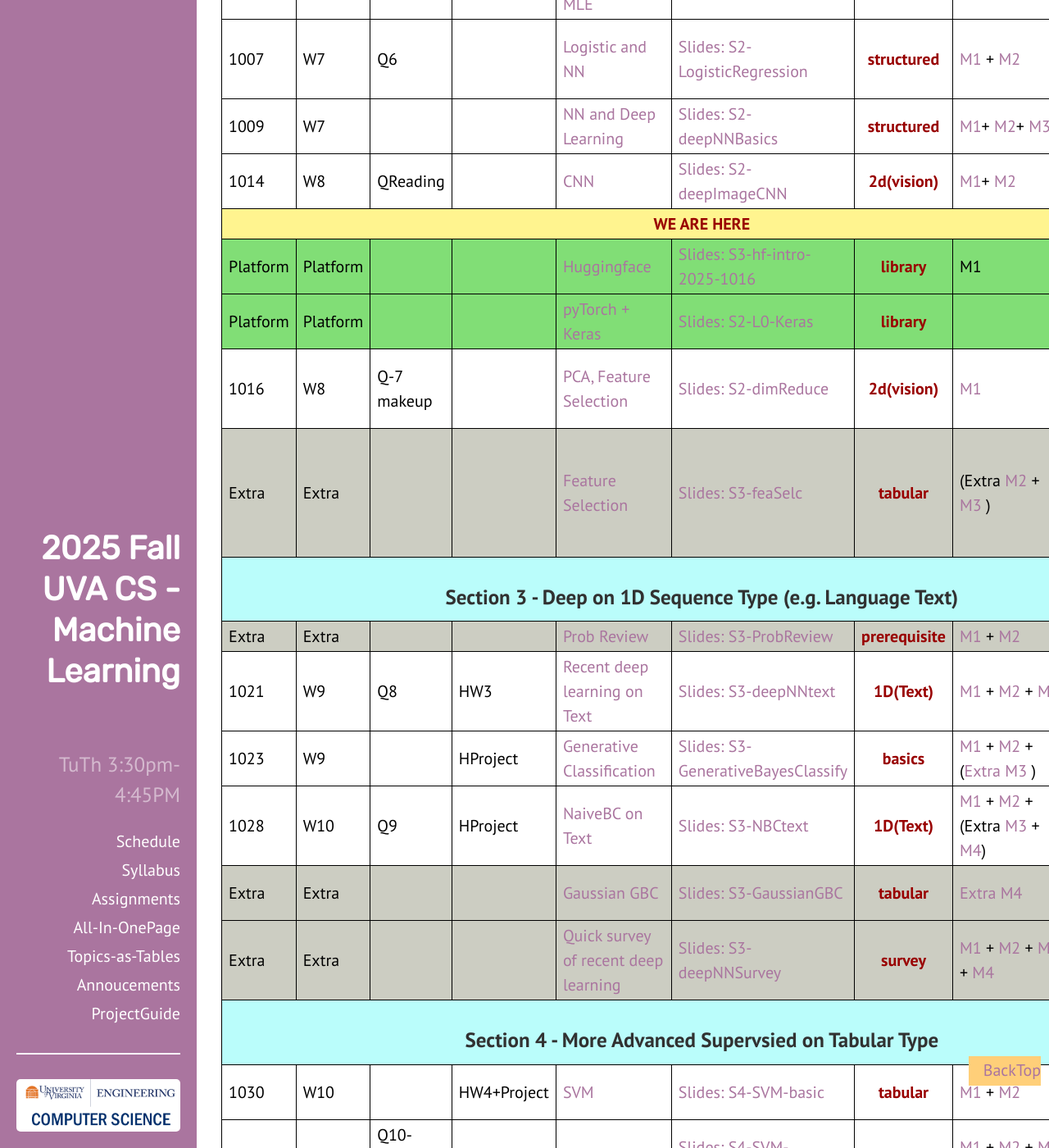
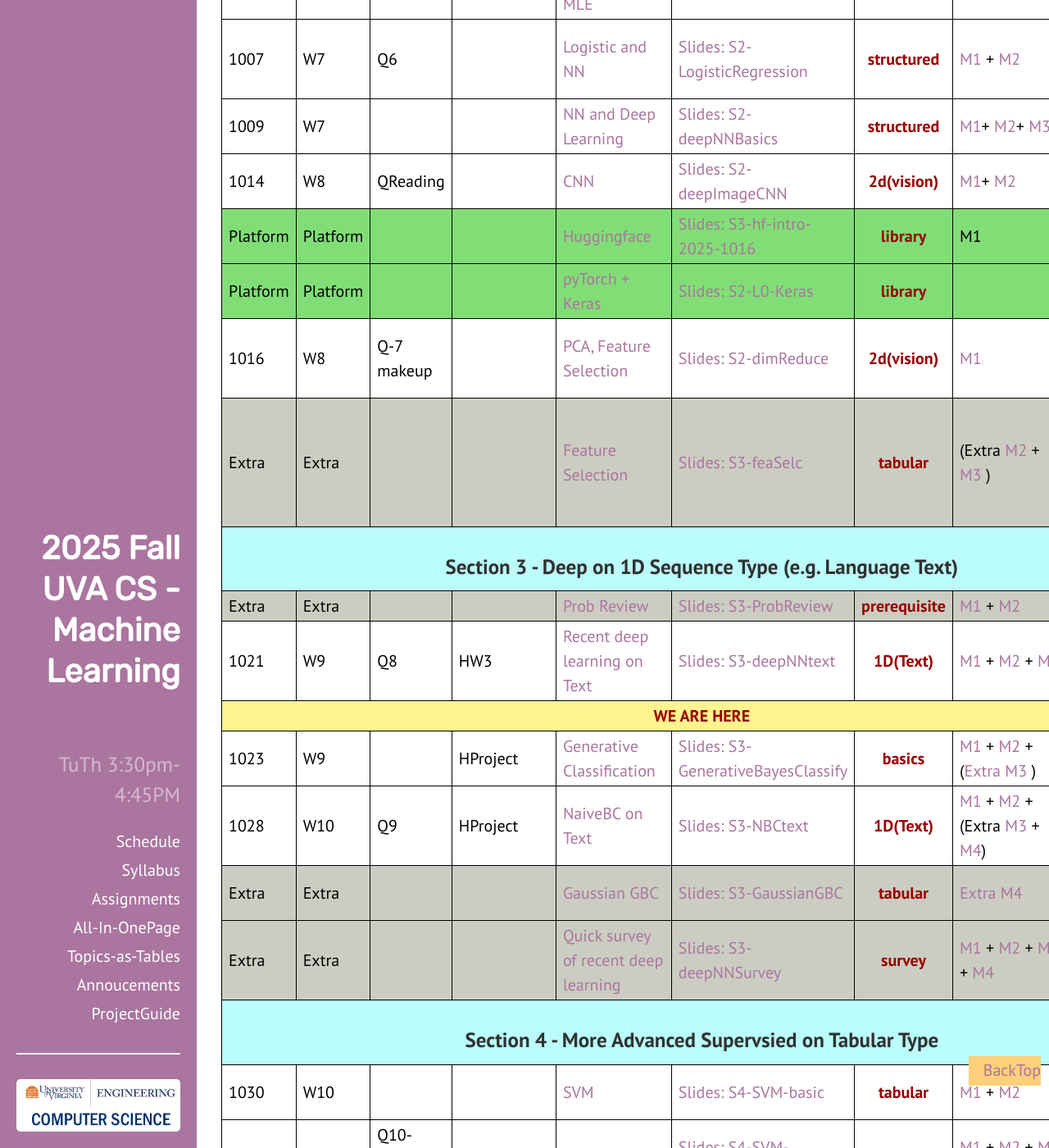
Before and after one commit to qiyanjun/2025Fall-UVA-CS-MachineLearningDeep, a Jekyll site: the page built from index.html, in a window 1280 px wide and 1400 px high, scrolled down 2331 px. Shown: the whole window at 82% size. Built offline with Jekyll 4.4.1, drawn with Linux system fonts in a browser that asks for light colours.

Commit message:
move pointer

```diff
--- a/index.html
+++ b/index.html
@@ -65,7 +65,7 @@
 
 {% assign Qdates = "|||Q1||Q2|Q3||Q4||Q5||Q6||QReading| Q-7 makeup | Q8||Q9| | Q10-makeup online|Q11| |Q12||Q13| Q14-makeup | Q15-makeup | | Q15 " | split: "|" %}
 
-{% assign HWdates = "|||||||HW1||||HW2|||||HW3|HProject|HProject|HW4+Project||HProject|HProject|HProject|HW5+Project|HProject||| " | split: "|" %}
+{% assign HWdates = "|||||||HW1||||HW2|||||HW3|HProject|HProject|Project|HW4|HProject|HProject|HProject|HW5+Project|HProject||| " | split: "|" %}
 
 
 {% for post in sorted %}
```
Also changed, not shown: _contents/S2-L05-hugginface.md (+1 -1 lines).
